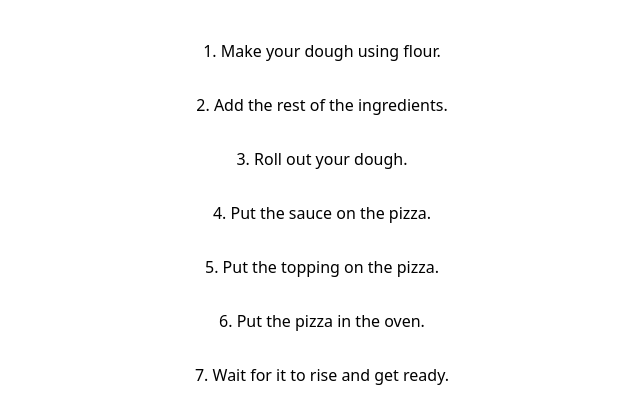
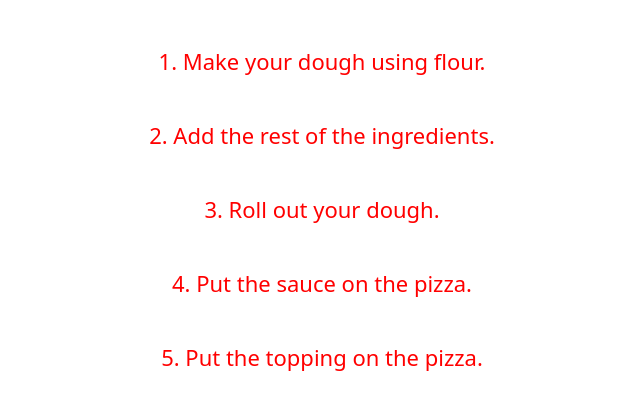
Before and after one commit to shauryaykhurana-1234/pizza, a plain HTML site: page index.html in a window 1280 px wide. Shown: the part 385-798 px from the top of the page, without its empty margins (318-958 px from the left). Drawn offline with Linux system fonts and the light colour scheme.

Commit message:
Update style.css

```diff
--- a/style.css
+++ b/style.css
@@ -14,6 +14,13 @@ h1
 	font-size: 40px;
 }
 
+p
+{
+	font-size: 22px;
+	color: red;
+}
+
+
 button {
 	padding: 0.6rem 1.2rem;
 	font-size: 1rem;
```
